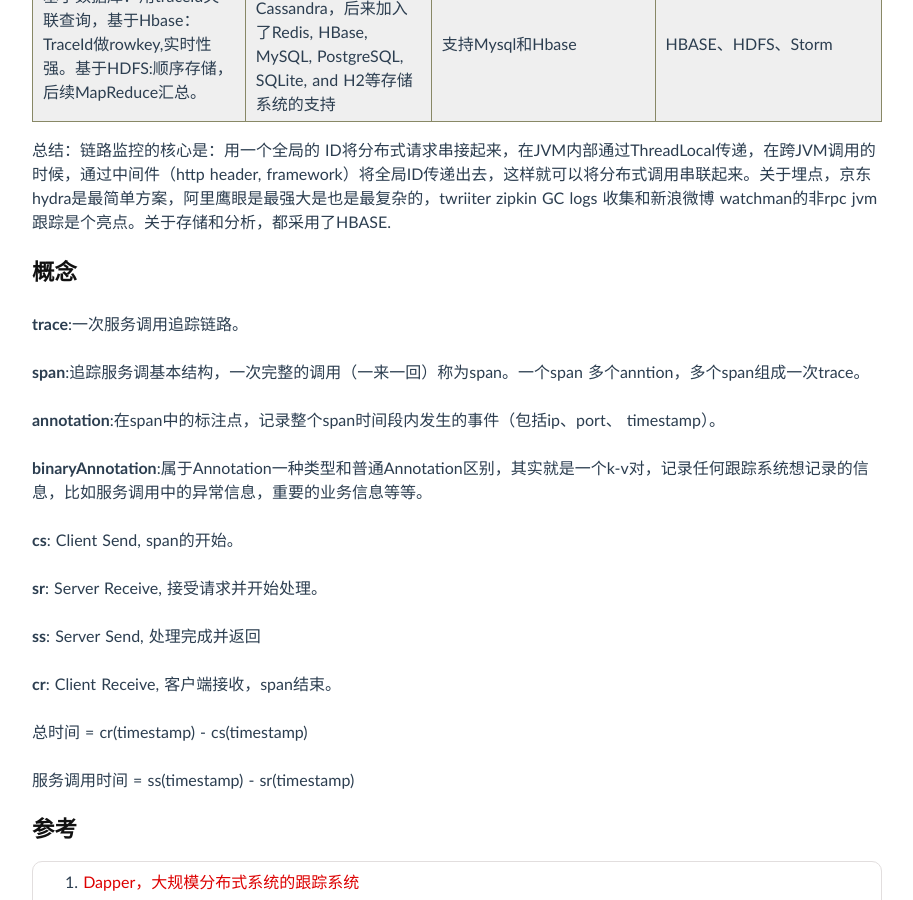
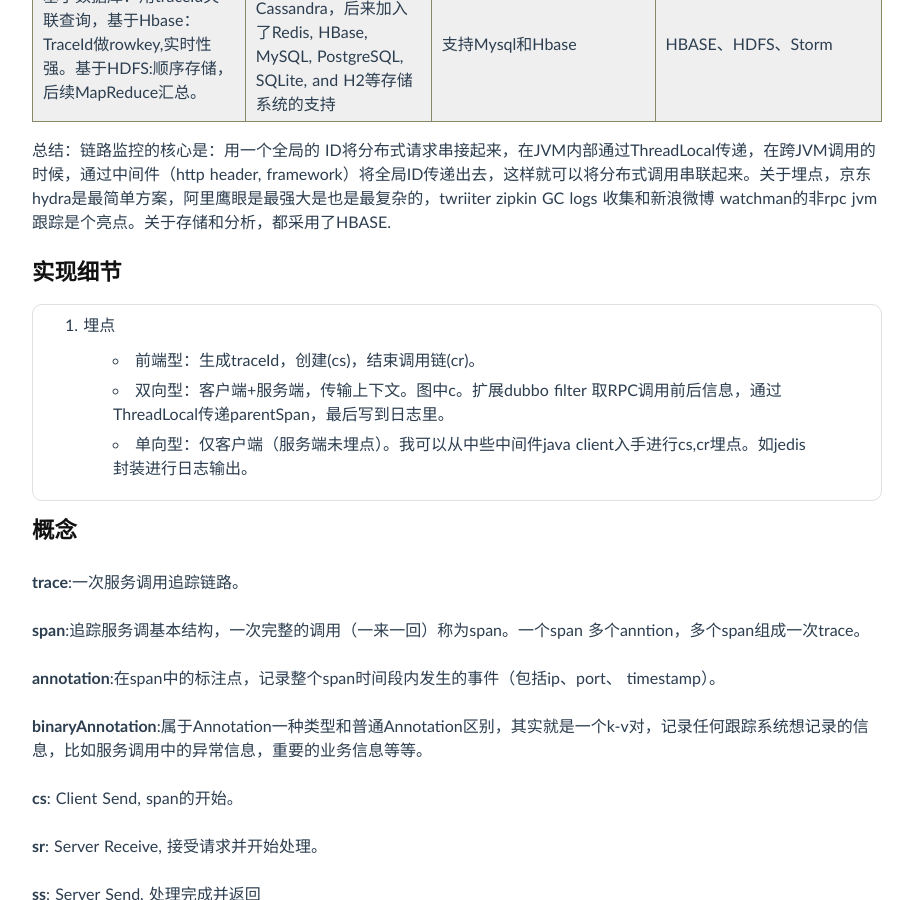
Before and after one commit to richard2011/richard2011.github.com, a Jekyll site: the page built from _posts/2015-07-29-distributed-tracing-system.md, in a window 1280 px wide and 900 px high, scrolled down 1503 px. Shown: the whole window, without its empty margins (183-1096 px from the left). Built offline with Jekyll 4.4.1, drawn with Linux system fonts in a browser that asks for light colours; Markdown is read by kramdown in place of the engine named in the settings; comment, search, counter and statistics services are not loaded.

Commit message:
修改文章

```diff
--- a/_posts/2015-07-29-distributed-tracing-system.md
+++ b/_posts/2015-07-29-distributed-tracing-system.md
@@ -39,6 +39,13 @@
 
 总结：链路监控的核心是：用一个全局的 ID将分布式请求串接起来，在JVM内部通过ThreadLocal传递，在跨JVM调用的时候，通过中间件（http header, framework）将全局ID传递出去，这样就可以将分布式调用串联起来。关于埋点，京东hydra是最简单方案，阿里鹰眼是最强大是也是最复杂的，twriiter zipkin GC logs 收集和新浪微博 watchman的非rpc jvm跟踪是个亮点。关于存储和分析，都采用了HBASE.
 
+## 实现细节
+1. 埋点
+* 前端型：生成traceId，创建(cs)，结束调用链(cr)。
+* 双向型：客户端+服务端，传输上下文。图中c。扩展dubbo filter 取RPC调用前后信息，通过ThreadLocal传递parentSpan，最后写到日志里。
+* 单向型：仅客户端（服务端未埋点）。我可以从中些中间件java client入手进行cs,cr埋点。如jedis封装进行日志输出。
+
+
 ## 概念
 **trace**:一次服务调用追踪链路。
 
```
Also changed, not shown: _posts/2015-07-31-java-metrics-lib.md (deleted, +0 -58 lines).
